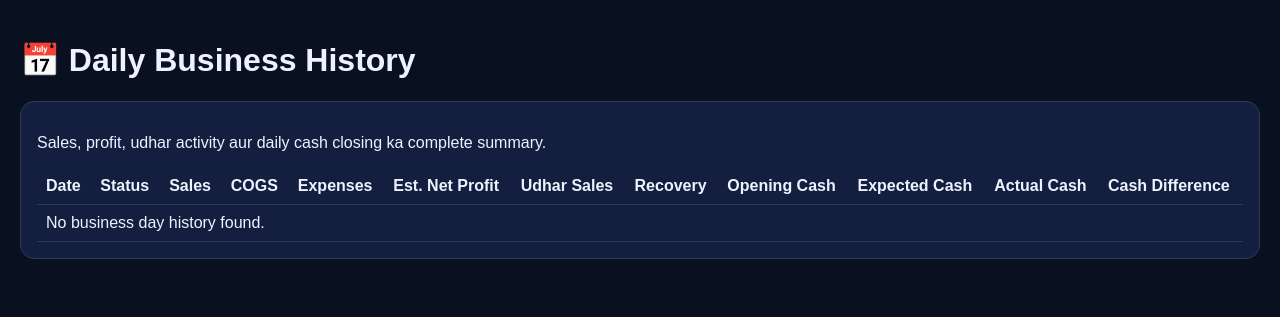
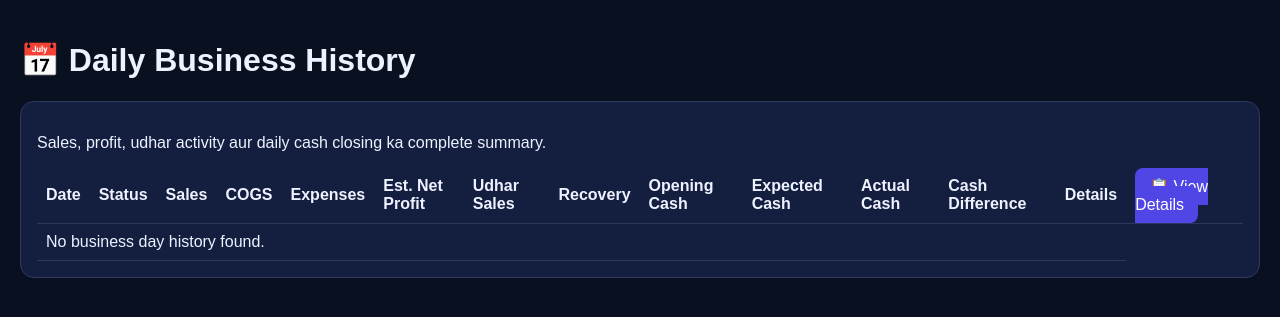
Before and after one commit to Vivekarya8/gamepay-cafe-os, a Flask app: template Gamepay_Cafe_OS_V7_PWA_Complete/templates/day_history.html in a window 1280 px wide. Shown: the part 51-368 px from the top of the page. Run offline with Flask 3, Linux system fonts and the light colour scheme; the template is opened without the code that fills it, so the values that code supplies are empty; some libraries are stand-ins or nearby versions.

Commit message:
Update day_history.html

```diff
--- a/Gamepay_Cafe_OS_V7_PWA_Complete/templates/day_history.html
+++ b/Gamepay_Cafe_OS_V7_PWA_Complete/templates/day_history.html
@@ -45,6 +45,12 @@
     <th>Actual Cash</th>
 
     <th>Cash Difference</th>
+    <th>Details</th>
+    <td>
+        <a class="btn" href="/day-report/{{ d.day }}">
+            📋 View Details
+        </a>
+    </td>
 </tr>
 
 {% for d in days %}
@@ -210,7 +216,7 @@
 
 <tr>
 
-    <td colspan="12">
+    <td colspan="13">
         No business day history found.
     </td>
 
```
